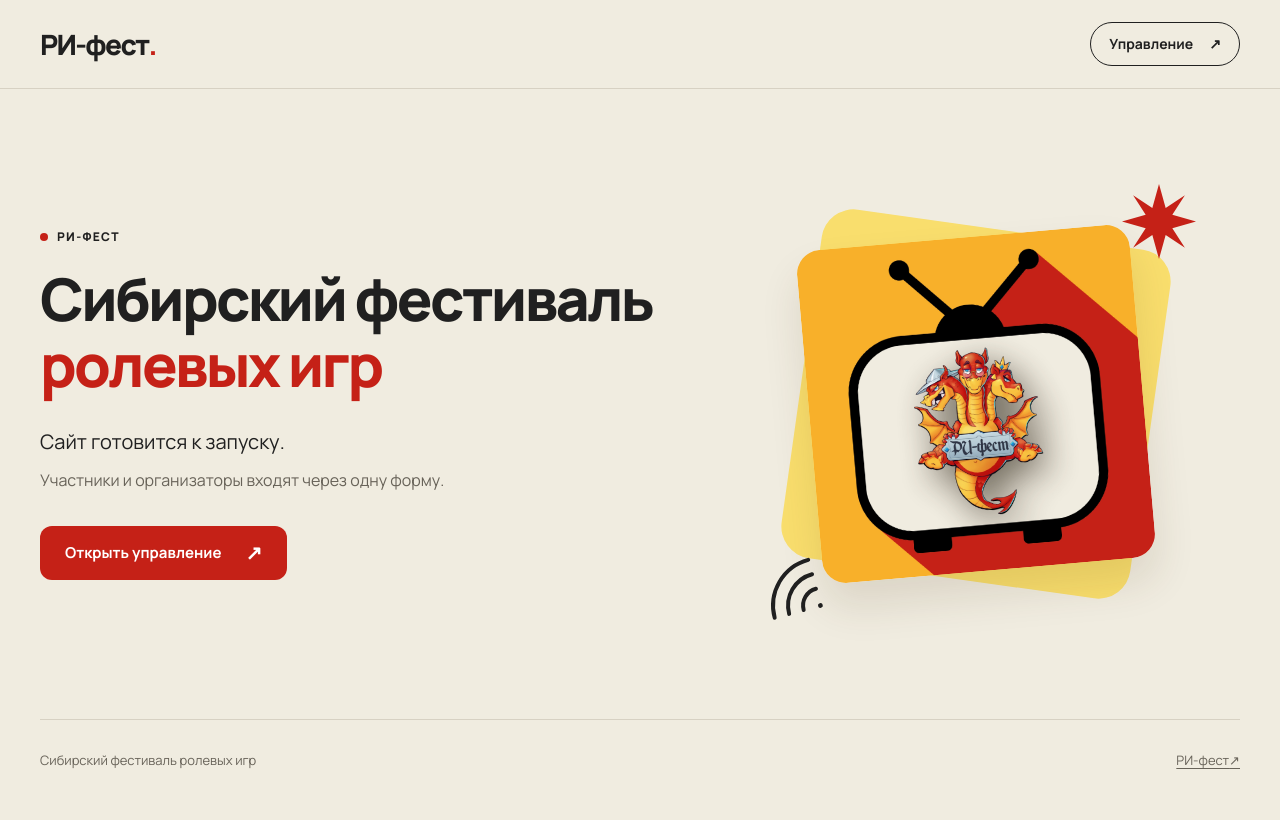
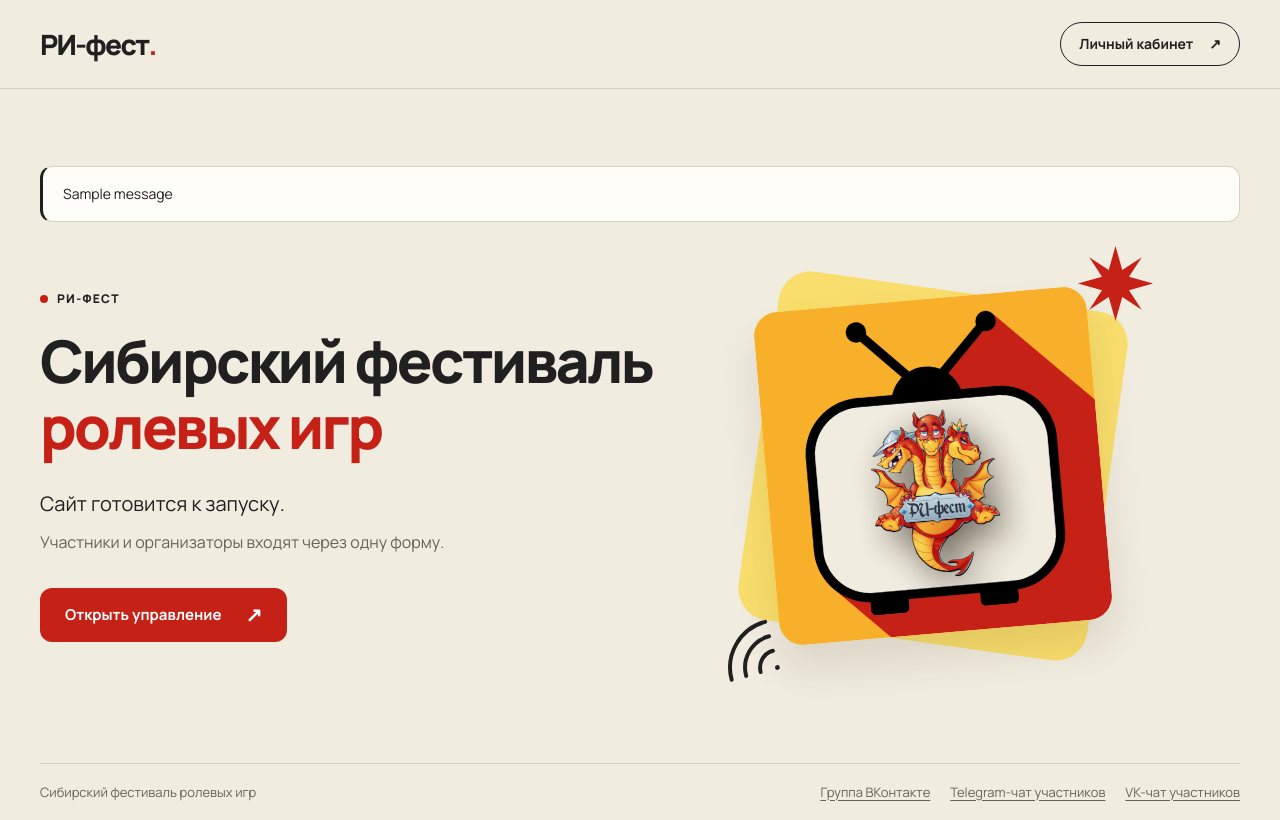
Before and after one commit to darkselia/ri_fest, a Django app: page / in a window 1280 px wide. Before the commit the page ends 769 px from the top, so only its background shows below. Run offline with Django 5.2, Linux system fonts and the light colour scheme; a user stored in the database is signed in; tables that the repository leaves empty hold one stand-in row (values such as "Sample post"); one stand-in notice (Sample message) is shown; parts of the project's set-up code (start-up, migrations or seed data) failed here and were passed over.

Commit message:
feat(site): add shared messages, community links, and favicon

```diff
--- a/static/css/site.css
+++ b/static/css/site.css
@@ -129,8 +129,8 @@ h2 {
     flex-wrap: wrap;
     justify-content: space-between;
     align-items: center;
-    gap: 16px;
-    padding-block: 24px;
+    gap: 8px 24px;
+    padding-block: 12px;
     border-top: 1px solid var(--color-line);
     color: var(--color-muted);
     font-size: 13px;
@@ -140,7 +140,13 @@ h2 {
     display: inline-flex;
     align-items: center;
     min-height: 32px;
-    white-space: nowrap;
+    max-width: 100%;
+}
+
+.footer-links {
+    display: flex;
+    flex-wrap: wrap;
+    gap: 4px 20px;
 }
 
 .eyebrow {
@@ -154,6 +160,28 @@ h2 {
 
 .muted {
     color: var(--color-muted);
+}
+
+.site-messages {
+    display: grid;
+    gap: 12px;
+    margin-bottom: 24px;
+}
+
+.site-message {
+    margin: 0;
+    padding: 16px 20px;
+    border: 1px solid var(--color-line);
+    border-left: 3px solid var(--color-ink);
+    border-radius: var(--radius-control);
+    background: var(--color-surface);
+    font-size: 14px;
+    overflow-wrap: anywhere;
+}
+
+.site-message.error {
+    border-left-color: var(--color-red);
+    color: #991b16;
 }
 
 .text-accent {
@@ -243,7 +271,6 @@ h2 {
     position: relative;
     width: min(100%, 440px);
     aspect-ratio: 1;
-    margin-inline: auto;
     isolation: isolate;
 }
 
--- a/templates/base.html
+++ b/templates/base.html
@@ -6,34 +6,44 @@
     <meta name="viewport" content="width=device-width, initial-scale=1">
     <meta name="color-scheme" content="light">
     <title>{% block title %}РИ-фест{% endblock %}</title>
+    <link rel="icon" href="{% static 'img/favicon.svg' %}" type="image/svg+xml">
     <link rel="preconnect" href="https://fonts.googleapis.com">
     <link rel="preconnect" href="https://fonts.gstatic.com" crossorigin>
     <link href="https://fonts.googleapis.com/css2?family=Manrope:wght@400;500;600;700;800&amp;display=swap" rel="stylesheet">
     <link rel="stylesheet" href="{% static 'css/site.css' %}">
     {% block extra_css %}{% endblock %}
 </head>
-<body>
+<body class="{% block body_class %}{% endblock %}">
     <a class="skip-link" href="#main-content">Перейти к содержимому</a>
     <header class="site-header">
         <nav class="site-nav container" aria-label="Основная навигация">
             <a class="brand-name" href="{% url 'home' %}">РИ-фест<span class="brand-dot" aria-hidden="true">.</span></a>
             {% if user.is_authenticated %}
-                {% if user.is_staff %}
-                    <a class="nav-link" href="{% url 'admin:index' %}">Управление <span aria-hidden="true">↗</span></a>
-                {% else %}
-                    <a class="nav-link" href="{% url 'accounts:home' %}">Личный кабинет <span aria-hidden="true">↗</span></a>
-                {% endif %}
+                <a class="nav-link" href="{% url 'accounts:home' %}">Личный кабинет <span aria-hidden="true">↗</span></a>
             {% else %}
                 <a class="nav-link" href="{% url 'accounts:login' %}">Войти <span aria-hidden="true">↗</span></a>
             {% endif %}
         </nav>
     </header>
     <main class="site-main" id="main-content" tabindex="-1">
-        <div class="container">{% block content %}{% endblock %}</div>
+        <div class="container">
+            {% if messages %}
+                <div class="site-messages">
+                    {% for message in messages %}
+                        <p class="site-message{% if message.tags %} {{ message.tags }}{% endif %}" role="{% if message.level >= 40 %}alert{% else %}status{% endif %}">{{ message }}</p>
+                    {% endfor %}
+                </div>
+            {% endif %}
+            {% block content %}{% endblock %}
+        </div>
     </main>
     <footer class="site-footer container">
         <span>Сибирский фестиваль ролевых игр</span>
-        <a href="{% url 'home' %}">РИ-фест <span aria-hidden="true">↗</span></a>
+        <nav class="footer-links" aria-label="Сообщества РИ-феста">
+            <a href="https://vk.ru/ri.fest" target="_blank" rel="noopener noreferrer">Группа ВКонтакте</a>
+            <a href="https://t.me/+J_oZLtGqPu81OTE6" target="_blank" rel="noopener noreferrer">Telegram-чат участников</a>
+            <a href="https://vk.me/join/AZQ1d9T6Byfbg2LPehxencDr" target="_blank" rel="noopener noreferrer">VK-чат участников</a>
+        </nav>
     </footer>
 </body>
 </html>
```
Also changed, not shown: templates/admin/base_site.html (added, +7 -0 lines), static/img/favicon.svg (added).
